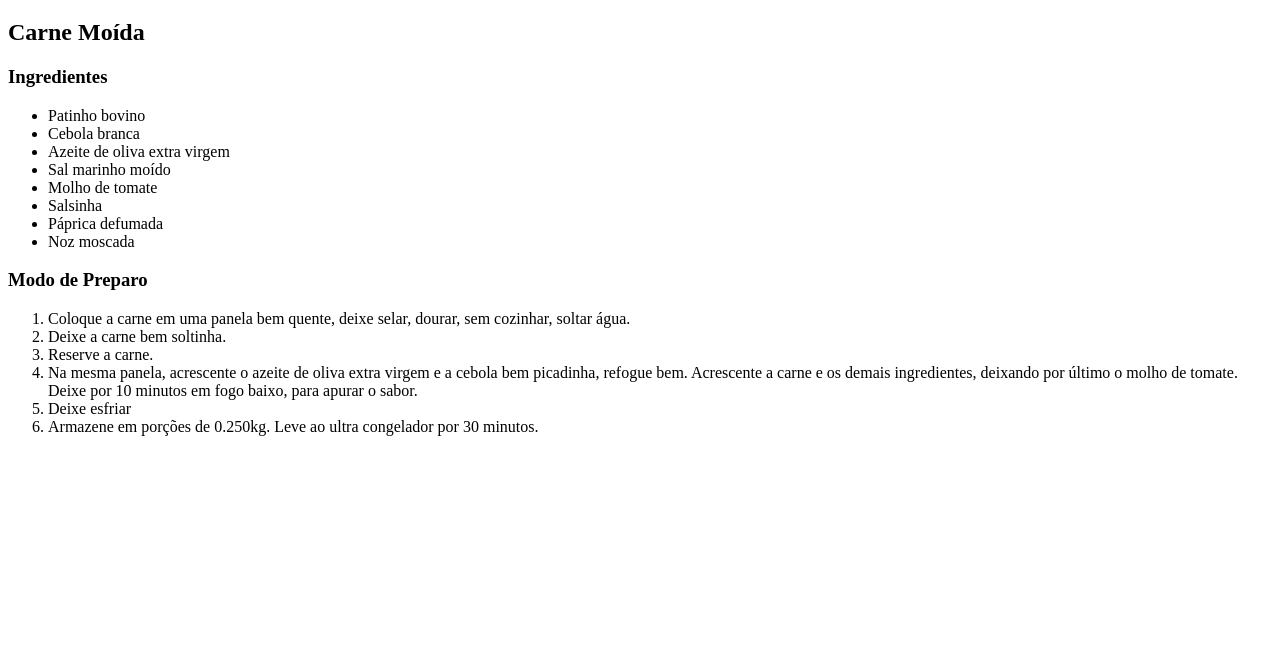
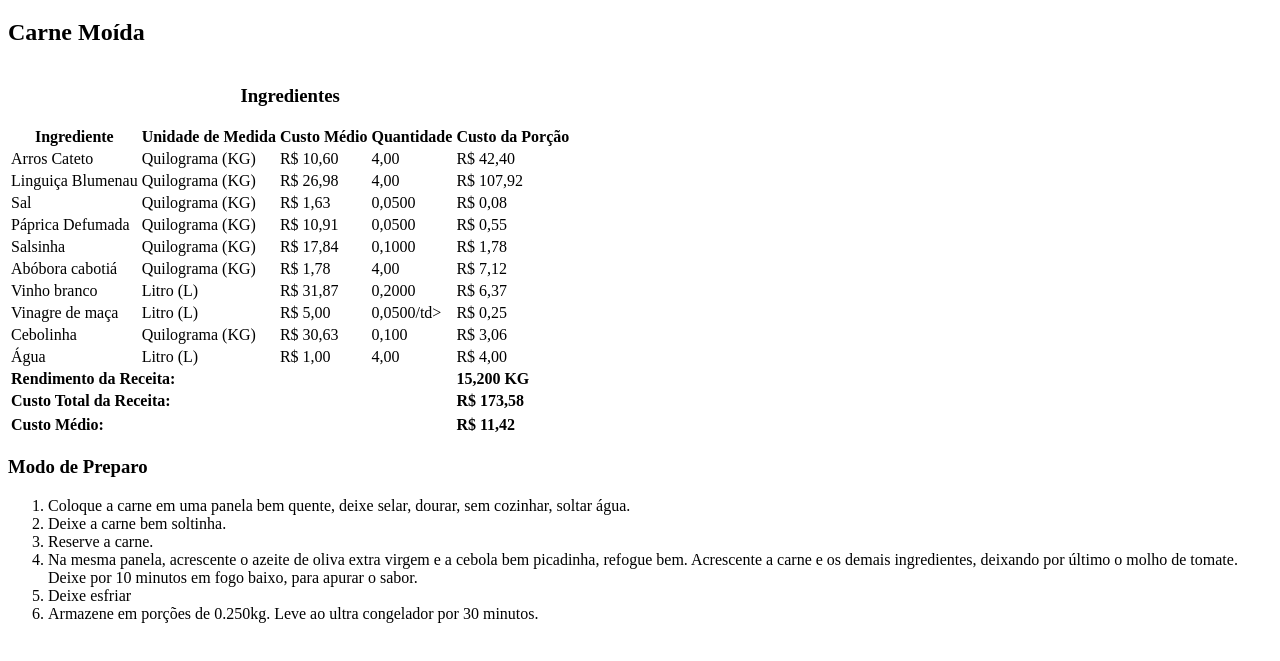
Before and after one commit to marciojmariano/curso-css, a plain HTML site: page ativ1-fichatecnica.html in a window 1280 px wide. Shown: the part 61-722 px from the top of the page. Drawn offline with Linux system fonts and the light colour scheme.

Commit message:
Criação de tabela de ingredientes

```diff
--- a/ativ1-fichatecnica.html
+++ b/ativ1-fichatecnica.html
@@ -13,17 +13,108 @@
     <body>
         <h1>Fichas Ténicas para Produção de Receitas</h1>
         <h2>Carne Moída</h2>
-        <h3>Ingredientes</h3>
-            <ul>
-                <li>Patinho bovino</li>
-                <li>Cebola branca</li>
-                <li>Azeite de oliva extra virgem</li>
-                <li>Sal marinho moído </li>
-                <li>Molho de tomate </li>
-                <li>Salsinha </li>
-                <li>Páprica defumada</li>
-                <li>Noz moscada </li>
-            </ul>
+        <table>
+            <caption><h3>Ingredientes</h3></caption>
+                <thead>
+                    <tr>
+                        <th scope="col">Ingrediente</th>
+                        <th scope="col">Unidade de Medida</th>
+                        <th scope="col">Custo Médio</th>
+                        <th scope="col">Quantidade</th>
+                        <th scope="col">Custo da Porção</th>
+                    </tr>
+                </thead>
+                <tbody>
+                    <tr>
+                        <td>Arros Cateto</td>
+                        <td>Quilograma (KG)</td>
+                        <td>R$ 10,60</td>
+                        <td>4,00</td>
+                        <td>R$ 42,40</td>
+                    </tr>
+                    <tr>
+                        <td>Linguiça Blumenau</td>
+                        <td>Quilograma (KG)</td>
+                        <td>R$ 26,98</td>
+                        <td>4,00</td>
+                        <td>R$ 107,92</td>
+                     </tr>
+                    <tr>
+                        <td>Sal</td>
+                        <td>Quilograma (KG)</td>
+                        <td>R$ 1,63</td>
+                        <td>0,0500</td>
+                        <td>R$ 0,08</td>
+                    </tr>
+                    <tr>
+                        <td>Páprica Defumada</td>
+                        <td>Quilograma (KG)</td>
+                        <td>R$ 10,91</td>
+                        <td>0,0500</td>
+                        <td>R$ 0,55</td>
+                    </tr>
+                    <tr>
+                        <td>Salsinha</td>
+                        <td>Quilograma (KG)</td>
+                        <td>R$ 17,84</td>
+                        <td>0,1000</td>
+                        <td>R$ 1,78</td>
+                    </tr>
+                    <tr>
+                        <td>Abóbora cabotiá</td>
+                        <td>Quilograma (KG)</td>
+                        <td>R$ 1,78</td>
+                        <td>4,00</td>
+                        <td>R$ 7,12</td>
+                    </tr>
+                    <tr>
+                        <td>Vinho branco</td>
+                        <td>Litro (L)</td>
+                        <td>R$ 31,87</td>
+                        <td>0,2000</td>
+                        <td>R$ 6,37</td>
+                    </tr>
+                    <tr>
+                        <td>Vinagre de maça</td>
+                        <td>Litro (L)</td>
+                        <td>R$ 5,00</td>
+                        <td>0,0500/td>
+                        <td>R$ 0,25</td>
+                    </tr>
+                    <tr>
+                        <td>Cebolinha</td>
+                        <td>Quilograma (KG)</td>
+                        <td>R$ 30,63</td>
+                        <td>0,100</td>
+                        <td>R$ 3,06</td>
+                    </tr>
+                    <tr>
+                        <td>Água</td>
+                        <td>Litro (L)</td>
+                        <td>R$ 1,00</td>
+                        <td>4,00</td>
+                        <td>R$ 4,00</td>
+                    </tr>
+                </tbody>
+                <tfoot>
+                    <tr>
+                        <td colspan="4"><strong>Rendimento da Receita:</strong></td>
+                        <td><strong>15,200 KG</strong></td>
+                    </tr>
+                        <td colspan="4"><strong>Custo Total da Receita:</strong></td>
+                        <td><strong>R$ 173,58</strong></td>
+                    <tr>
+
+                    </tr>
+                    <tr>
+                        <td colspan="4"><strong>Custo Médio:</strong></td>
+                        <td><strong>R$ 11,42</strong></td>
+                    </tr>
+
+
+
+                </tfoot>
+        </table>
         <h3>Modo de Preparo</h3>
             <ol type="1">
                 <li>Coloque a carne em uma panela bem quente, deixe selar, dourar, sem cozinhar, soltar água.</li>
```
